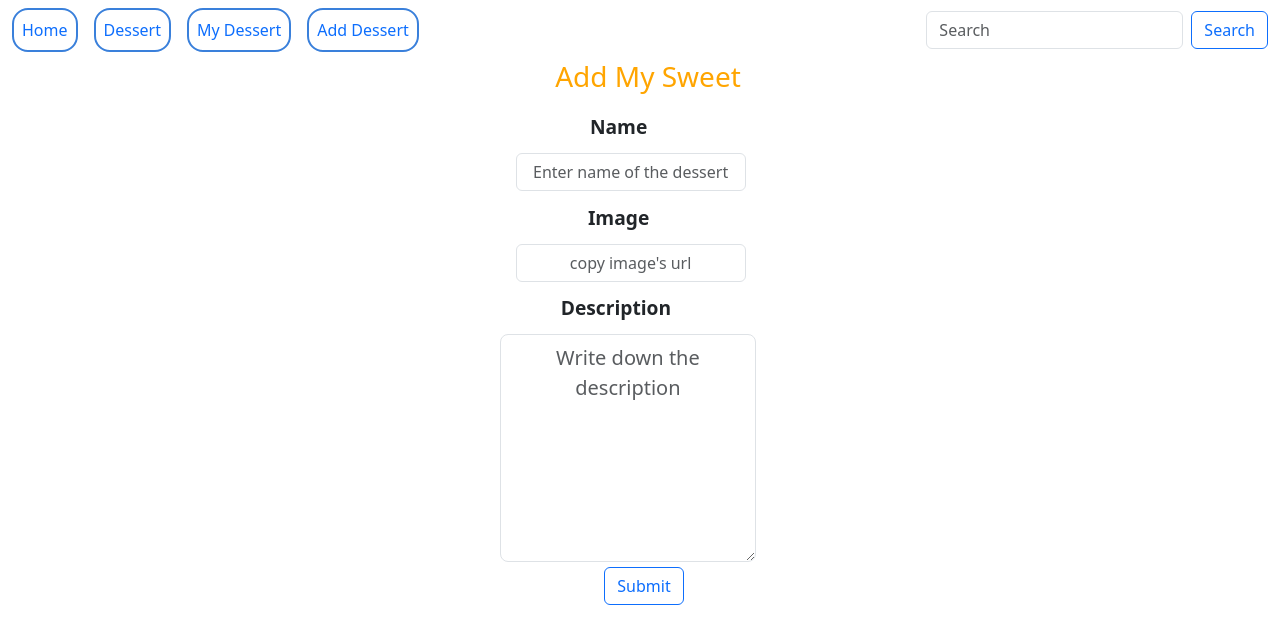
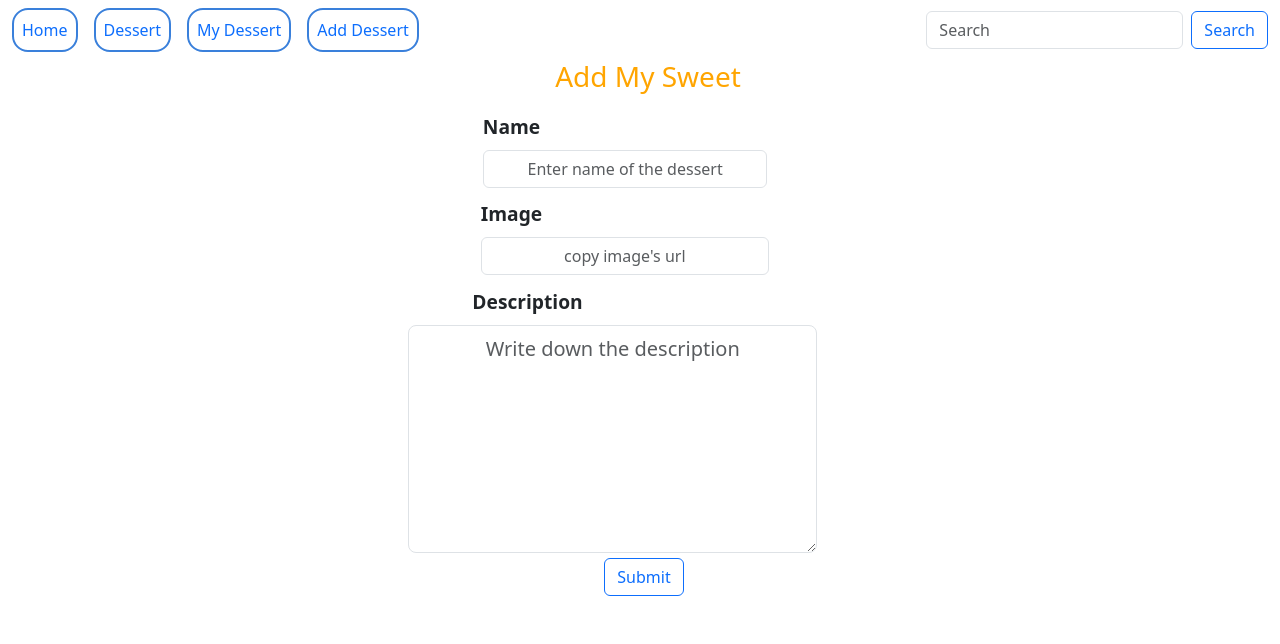
Before and after one commit to kyuhee1011/kyuhee-react-project, a React (Create React App) app: page /addForm in a window 1280 px wide. Shown: the top 644 px of the page. Built offline with nearby package versions, Linux system fonts and the light colour scheme; no server answers.

Commit message:
Updates AddForm CSS

```diff
--- a/src/components/AddForm/AddForm.css
+++ b/src/components/AddForm/AddForm.css
@@ -37,7 +37,18 @@
     font-size: 120%;
     padding-top: .5rem;
     margin: .2rem .5rem 1rem 1rem;
+    float: left;
 }
+
+.descriptionName {
+    font-weight: bold;
+    font-size: 120%;
+    padding-top: .5rem;
+    padding-left: 4rem;
+    margin: .2rem .5rem 1rem 1rem;
+    float: left;
+}
+
 
 .inputSpace {
     width: 50%;
@@ -49,8 +60,5 @@
 .formSubmt {
     padding: 1rem .5rem .2rem .5rem;
     margin: .2rem .5rem .1rem 1rem;
-    display: grid;
-    justify-content: flex-end;
-    text-align: flex-end;
 
 }
--- a/src/components/AddForm/AddForm.js
+++ b/src/components/AddForm/AddForm.js
@@ -88,7 +88,7 @@ function AddForm({ desserts, setDessert }) {
         <InputGroup className="formCenter">
           <Row>
             <Col lg="10">
-              <Form.Label className="formName">Description</Form.Label>
+              <Form.Label className="descriptionName">Description</Form.Label>
 
               <Form.Control
                 sm="12"
```
Also changed, not shown: src/components/DetailInfo.js (deleted, +0 -47 lines).
